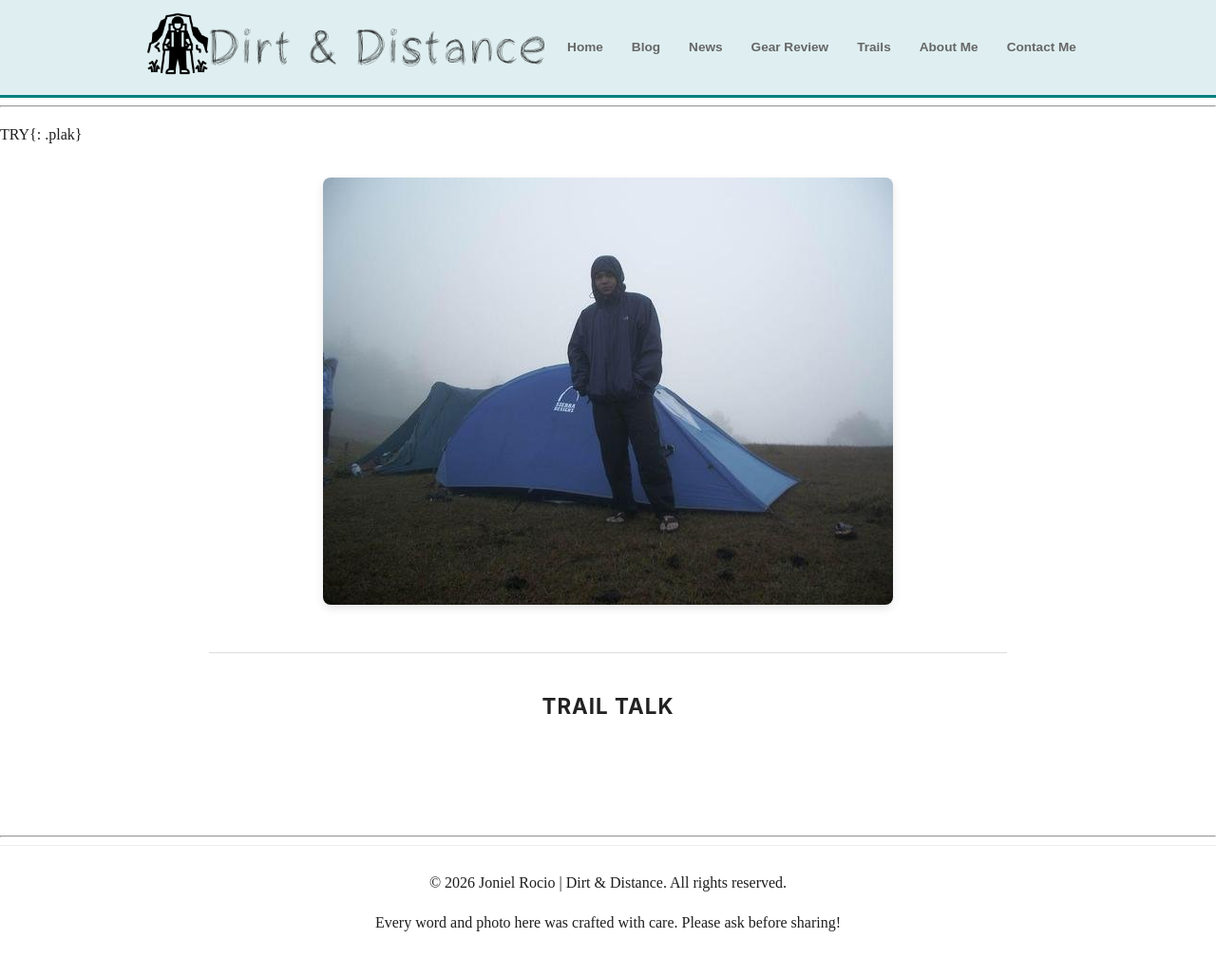
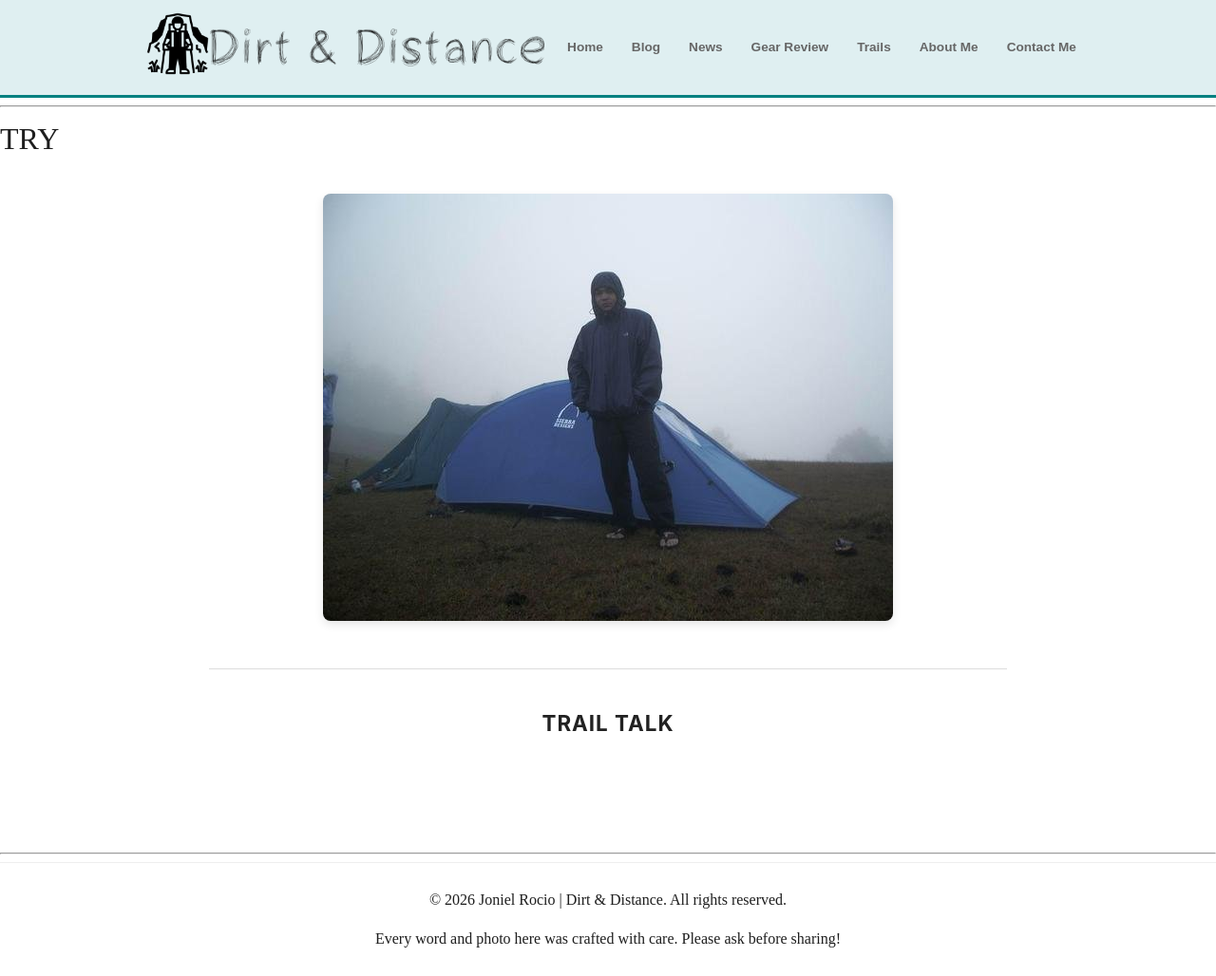
Before and after one commit to jonielrocio/jonielrocio.github.io, a Jekyll site: the page built from _posts/2026-05-03-try.md, in a window 1280 px wide. Shown: the whole page at 95% size. Built offline with Jekyll 4.4.1, drawn with Linux system fonts in a browser that asks for light colours; comment, search, counter and statistics services are not loaded.

Commit message:
Update Posts “2026-05-03-try”

```diff
--- a/_posts/2026-05-03-try.md
+++ b/_posts/2026-05-03-try.md
@@ -5,6 +5,6 @@ date: 2026-05-03T09:07:00
 comments: true
 ---
 
-TRY{: .plak}
+<div class="plak">TRY</div>
 
 ![](/assets/images/8.jpg)
```
